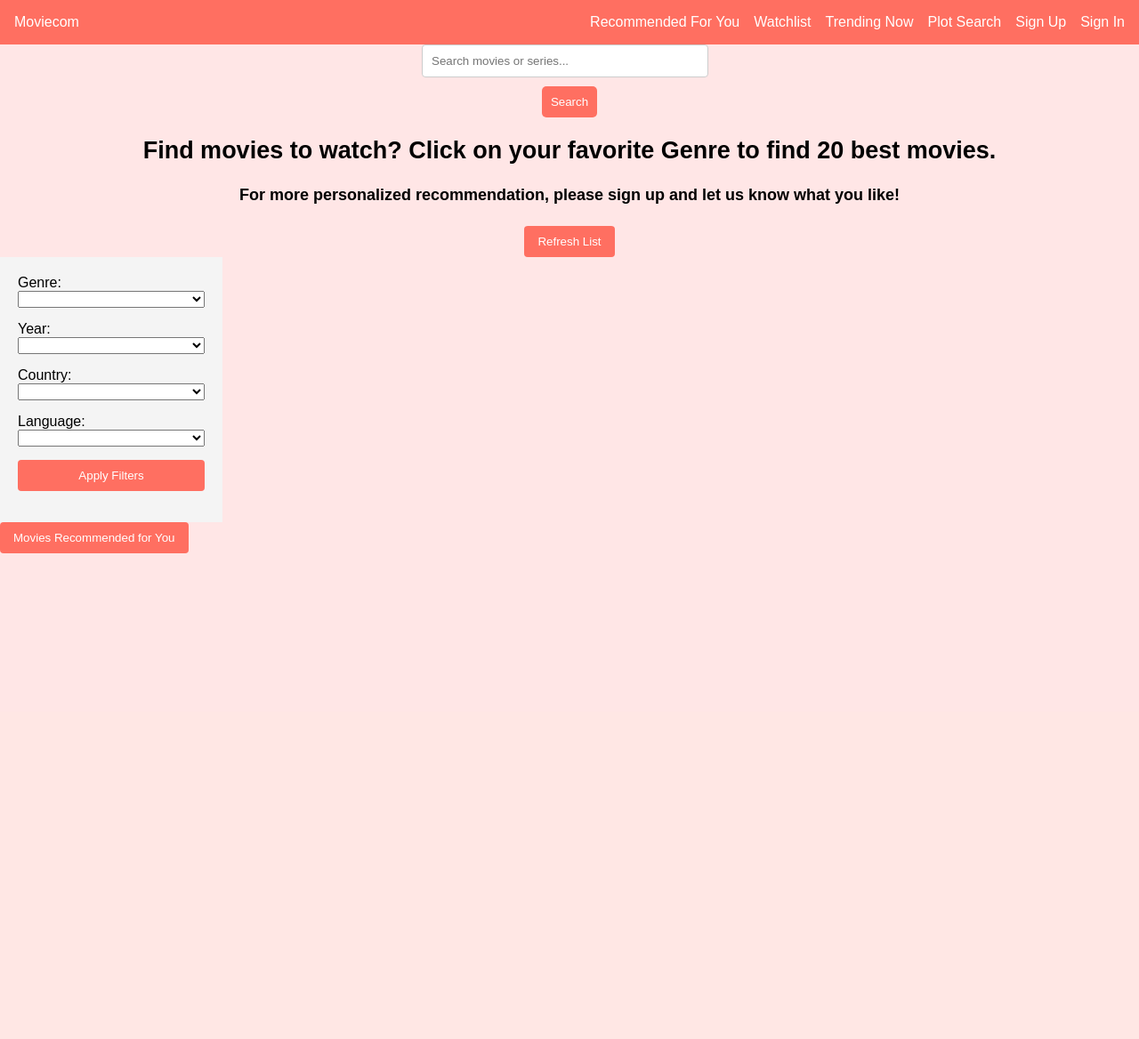
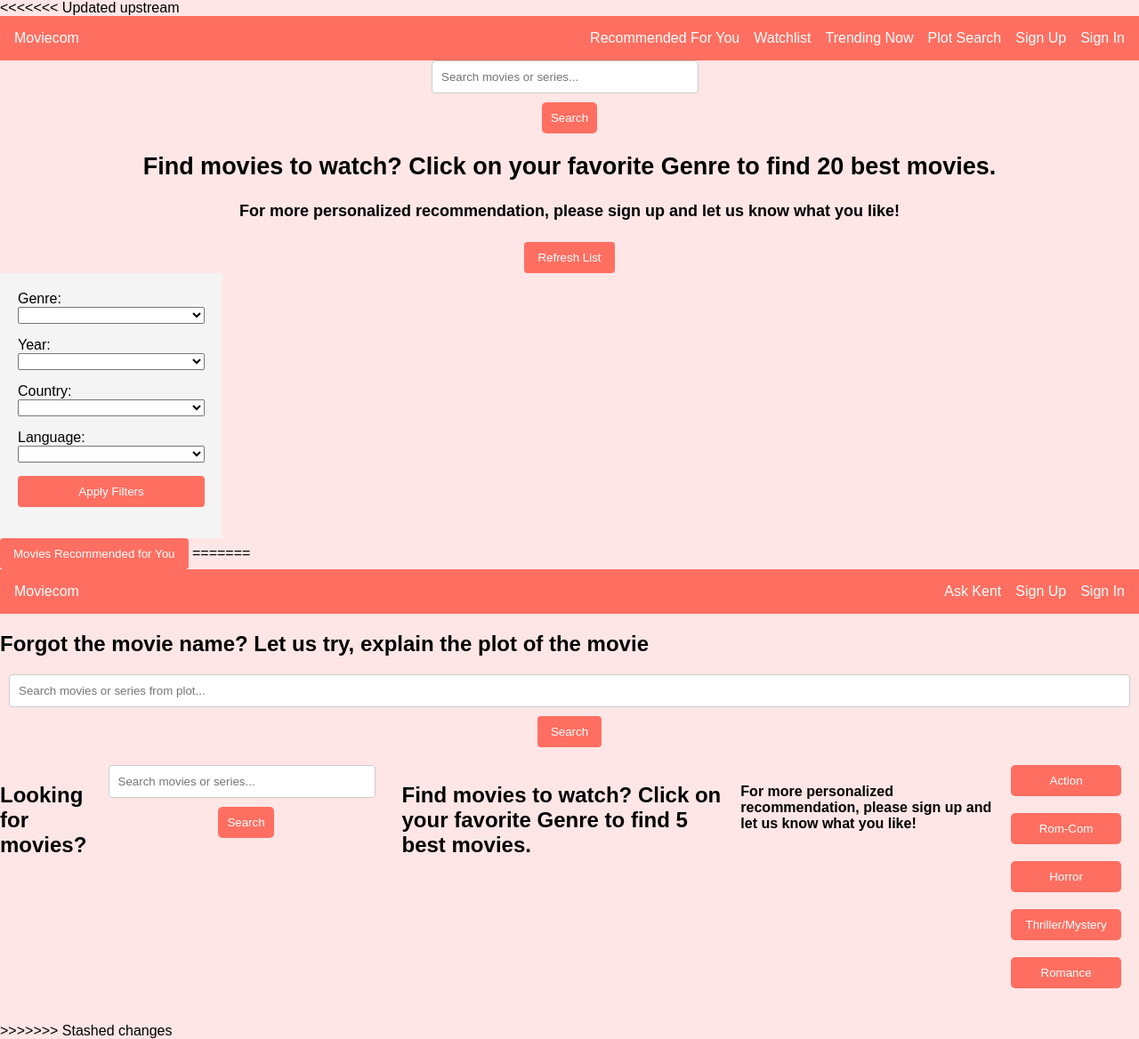
Before and after one commit to sushmashriyann/Team-Alpha-Project, a Python web app: template templates/index.html in a window 1280 px wide. Shown: the whole page at 89% size. Before the commit the page ends 622 px from the top, so only its background shows below. Run offline with Jinja, Linux system fonts and the light colour scheme; the template is opened without the code that fills it, so the values that code supplies are empty.

Commit message:
preference and watchlist
added files preference and watchlist

```diff
--- a/sbert.py
+++ b/sbert.py
@@ -33,7 +33,7 @@ def get_output_results(model, movies, user_plot, plot_embeddings):
     user_embedding = model.encode(user_plot, convert_to_tensor=True).to(device)
     cosine_scores = util.pytorch_cos_sim(user_embedding, plot_embeddings)[0]
     cosine_scores_np = cosine_scores.cpu().numpy()
-    top_k = 10
+    top_k = 5
     top_results = np.argsort(cosine_scores_np)[-top_k:][::-1]
     recommendations = []
     # Display the top-k recommended movies
@@ -45,8 +45,8 @@ def get_output_results(model, movies, user_plot, plot_embeddings):
         print(f"Title: {title}, Release Date: {release_date}, Similarity Score: {similarity_score:.4f}")
         recommendations.append({
             "title": title,
-            "release_date": release_date,
-            "similarity_score": f"{similarity_score:.4f}"
+            "release_date": release_date
+            #"similarity_score": f"{similarity_score:.4f}"
         })
     return recommendations  # Return top results for potential further processing
 
--- a/static/scripts.js
+++ b/static/scripts.js
@@ -381,7 +381,19 @@ async function showUpdatePreferenceForm() {
         });
     }
 
+<<<<<<< Updated upstream
 */
+=======
+    // Genre Button Functionality
+    genreButtons.forEach(button => {
+        button.onclick = async function () {
+            const genreId = button.getAttribute('data-genre');
+            const results = await fetchTrendingByGenre(genreId);
+            console.log(results)
+            displayResults(results);
+        };
+    });
+>>>>>>> Stashed changes
 
 function displayResults(results) {
     resultsDiv.innerHTML = ''; // Clear previous results
@@ -389,17 +401,57 @@ function displayResults(results) {
         resultsDiv.innerHTML = '<p>No results found.</p>'; // No results message
         return;
     }
+/*
+    // Fetch movies by title and release_date
+    async function fetchMoviesbyReleasedate(query,releaseDate) {
+        const response = await fetch(`https://api.themoviedb.org/3/search/multi?api_key=${TMDB_API_KEY}&query=${query}`);
+        const data = await response.json();
+        const filteredMovies = data.results.filter(movie => movie.release_date === releaseDate);
 
+<<<<<<< Updated upstream
     results.forEach(item => {
         const resultItem = document.createElement('div');
         resultItem.classList.add('result-item');
         resultItem.setAttribute('data-id', item.id);
+=======
+            if (filteredMovies.length > 0) {
+                // Return the movie that matches both title and release date
+                return filteredMovies[0];  // Return the first matching movie
+            }
+    }
+*/
+    async function fetchMovieData(recommendations) {
+            let moviesData = []
+            const moviePromises = recommendations.map(async (rec) => {
+                const query = encodeURIComponent(rec.title);
+                const response = await fetch(`https://api.themoviedb.org/3/search/multi?api_key=${TMDB_API_KEY}&query=${query}`);
+                if (response.ok) {
+                    const data = await response.json();
+                    if (data.results && data.results.length > 0) {
+                        moviesData.push(data.results[0]); // Push the first result into moviesData
+                    }
+                    return data.results[0];
+                }
+                console.error('Error fetching from TMDB:', response.statusText);
+                return null;
+            });
+
+        const movieResults = await Promise.allSettled(moviePromises);
+        const filteredResults = movieResults.filter(movie => movie);
+        displayResults(moviesData);
+    }
+
+    // Plot Search button functionality
+    plotSearchBtn.addEventListener('click', async function () {
+        const userPlot = plotSearch.value.trim();
+>>>>>>> Stashed changes
 
         const poster = document.createElement('img');
         poster.src = item.poster_path ? `https://image.tmdb.org/t/p/w200${item.poster_path}` : 'path/to/default/image.jpg';
         poster.alt = item.title || item.name;
         resultItem.appendChild(poster);
 
+<<<<<<< Updated upstream
         const title = document.createElement('h3');
         title.textContent = item.title || item.name || item.original_title;
         resultItem.appendChild(title);
@@ -461,6 +513,20 @@ async function addToWatchlist(movie) {
         const result = await response.json();
         if (response.ok) {
             alert(result.message);
+=======
+                if (response.ok) {
+                    const recommendations = await response.json();
+                    await fetchMovieData(recommendations);
+                }
+                else {
+                    const errorData = await response.json();
+                    alert(errorData.error || 'An error occurred');
+                }
+            } catch (error) {
+                console.error('Error:', error);
+                alert('There was a problem with the request.');
+            }
+>>>>>>> Stashed changes
         } else {
             alert(result.error || result.message);
         }
@@ -516,6 +582,7 @@ async function addToWatchlist(movie) {
             console.error("Error fetching data:", error);
         }
     });
+<<<<<<< Updated upstream
 
     // TMDB API genre population (already exists)
     async function populateGenres() {
@@ -625,4 +692,6 @@ async function addToWatchlist(movie) {
     // Load trending movies on page load
     const initialMovies = await fetchTrendingMovies();
     displayResults(initialMovies);
+=======
+>>>>>>> Stashed changes
 });
--- a/templates/index.html
+++ b/templates/index.html
@@ -1,3 +1,4 @@
+<<<<<<< Updated upstream
 <!DOCTYPE html>
 <html lang="en">
 <head>
@@ -137,3 +138,90 @@ document.getElementById('getRecommendationsBtn').onclick = async function () {
     <script src="{{ url_for('static', filename='scripts.js') }}"></script>
 </body>
 </html>
+=======
+<!DOCTYPE html>
+<html lang="en">
+<head>
+    <meta charset="UTF-8">
+    <meta name="viewport" content="width=device-width, initial-scale=1.0">
+    <link rel="stylesheet" href="{{ url_for('static', filename='styles.css') }}">
+    <title>Moviecom</title>
+</head>
+<body>
+    <header>
+        <div class="logo">Moviecom</div>
+        <nav>
+            <a href="#">Ask Kent</a>
+            <a href="#" id="signUpBtn">Sign Up</a>
+            <a href="#" id="signInBtn">Sign In</a>
+            <div id="user-info"></div> <!-- User info section -->
+        </nav>
+    </header>
+
+    <!-- Plot recognition -->
+    <h2>Forgot the movie name? Let us try, explain the plot of the movie </h2>
+    <section id="search-movie-plot">
+        <div id="search-container">
+            <input type="text" id="plotSearch" placeholder="Search movies or series from plot...">
+            <button id="plotSearchBtn">Search</button>
+        </div>
+    </section>
+
+    <!-- Main Content -->
+    <section id="search-and-genre-section">
+        <!-- Search Bar -->
+         <h2>Looking for movies?</h2>
+        <div id="search-container">
+            <input type="text" id="searchBox" placeholder="Search movies or series...">
+            <button id="searchBtn">Search</button>
+        </div>
+
+        <!-- Genre Selection -->
+        <h2>Find movies to watch? Click on your favorite Genre to find 5 best movies.</h2>
+        <h4>For more personalized recommendation, please sign up and let us know what you like!</h4>
+        <div id="genre-buttons">
+            <button class="genre-btn" data-genre="28">Action</button>
+            <button class="genre-btn" data-genre="35">Rom-Com</button>
+            <button class="genre-btn" data-genre="27">Horror</button>
+            <button class="genre-btn" data-genre="9648">Thriller/Mystery</button>
+            <button class="genre-btn" data-genre="10749">Romance</button>
+        </div>
+    </section>
+
+    <div id="results"></div> <!-- Results will be displayed here -->
+
+    <!-- Sign-Up Modal -->
+    <div id="signUpModal" class="modal" role="dialog" aria-labelledby="signUpModalTitle" aria-modal="true">
+        <div class="modal-content">
+            <span class="close">&times;</span>
+            <h2 id="signUpModalTitle">Sign Up</h2>
+            <form id="signUpForm">
+                <input type="text" id="first_name" placeholder="First Name" required>
+                <input type="text" id="last_name" placeholder="Last Name" required>
+                <input type="text" id="username" placeholder="Username" required>
+                <input type="email" id="email" placeholder="Email" required>
+                <input type="password" id="password" placeholder="Password" required>
+                <input type="password" id="confirm_password" placeholder="Confirm Password" required>
+                <div id="password-error" style="color:red; display:none;">Passwords do not match!</div>
+                <button type="submit">Sign Up</button>
+            </form>
+        </div>
+    </div>
+
+    <!-- Sign-In Modal -->
+    <div id="signInModal" class="modal" role="dialog" aria-labelledby="signInModalTitle" aria-modal="true">
+        <div class="modal-content">
+            <span class="close">&times;</span>
+            <h2 id="signInModalTitle">Sign In</h2>
+            <form id="signInForm">
+                <input type="text" id="signin_username" placeholder="Username/Email" required>
+                <input type="password" id="signin_password" placeholder="Password" required>
+                <button type="submit">Sign In</button>
+            </form>
+        </div>
+    </div>
+
+    <script src="{{ url_for('static', filename='scripts.js') }}"></script>
+</body>
+</html>
+>>>>>>> Stashed changes
```
Also changed, not shown: app.py (+22 -0 lines).
